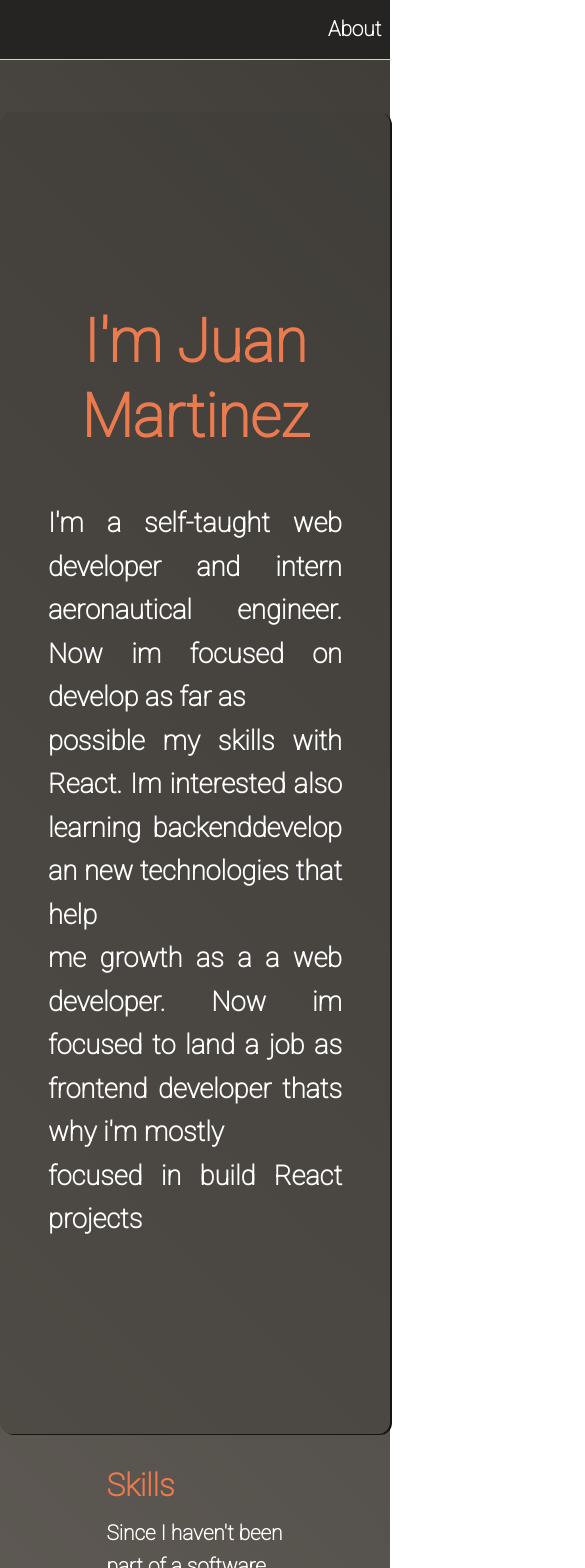
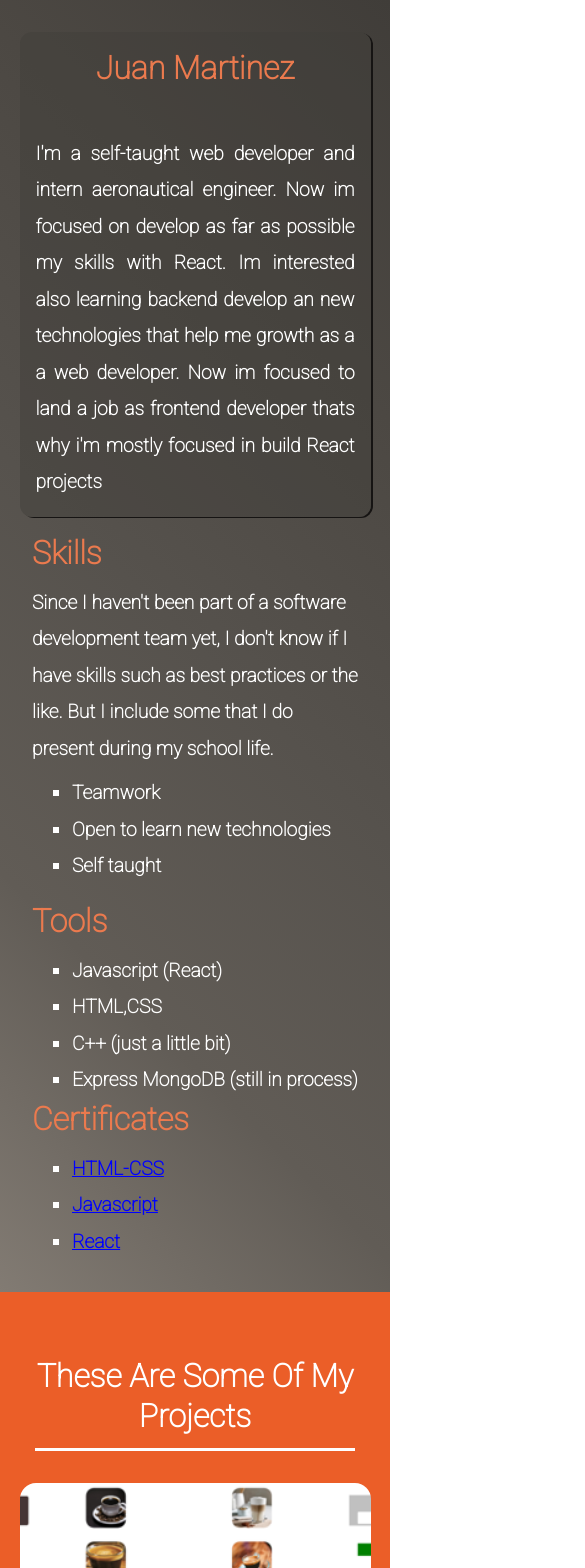
Before and after one commit to JuanMartiezSalinas/PersonalWebSite, a React (Create React App) app: page / in a window 390 px wide. Shown: the top 1568 px of the page, 585 px wide, since content can reach past the window. Built offline with nearby package versions, Linux system fonts and the light colour scheme.

Commit message:
Add files via upload

```diff
--- a/src/Pages/About.js
+++ b/src/Pages/About.js
@@ -7,17 +7,14 @@ const About = () => {
   return (
     <section className="about" id="about">
       <div className="presentation-box">
-        <h1>I'm Juan Martinez</h1>
+        <h1>Juan Martinez</h1>
         <p>
           I'm a self-taught web developer and intern aeronautical engineer. Now
-          im focused on develop as far as
-          <br />
-          possible my skills with React. Im interested also learning backend
-          {/* `<br /> */}
-          develop an new technologies that help <br />
+          im focused on develop as far as possible my skills with React. Im
+          interested also learning backend develop an new technologies that help
           me growth as a a web developer. Now im focused to land a job as
-          frontend developer thats why i'm mostly <br />
-          focused in build React projects
+          frontend developer thats why i'm mostly focused in build React
+          projects
         </p>
       </div>
       <div className="skills">
@@ -36,7 +33,7 @@ const About = () => {
       <div className="tools">
         <h2>Tools</h2>
         <ul>
-          <li>Javascript (React)</li>
+          <li> Javascript (React)</li>
           <li>HTML,CSS</li>
           <li>C++ (just a little bit)</li>
           <li>Express MongoDB (still in process)</li>
--- a/src/index.css
+++ b/src/index.css
@@ -75,6 +75,7 @@ li {
   padding: 7rem 0rem;
 }
 .presentation-box {
+  width: 70vw;
   background-color: #403d3975;
   border-radius: 12px;
   padding: 12rem 3rem;
@@ -285,3 +286,80 @@ li {
   padding: 1rem;
   align-self: flex-end;
 }
+@media screen and (max-width: 800px) {
+  h1,
+  h2,
+  h3,
+  h4,
+  h5 {
+    font-size: 2rem;
+  }
+  .navbar {
+    display: none;
+  }
+  .about {
+    padding: 2rem 0;
+  }
+  .presentation-box {
+    width: 90vw;
+    font-size: 1rem;
+    padding: 1rem;
+  }
+  .presentation-box p {
+    font-size: 1.2rem;
+    line-height: 1.9;
+  }
+  .skills {
+    padding: 0rem 2rem;
+    width: 100%;
+    font-size: 1rem;
+  }
+  .skills p {
+    font-size: 1.2rem;
+    line-height: 1.9;
+  }
+  .skills li {
+    margin-left: 2.5rem;
+  }
+  .tools {
+    padding: 0rem 2rem;
+    width: 100%;
+    font-size: 1rem;
+  }
+  .tools li {
+    margin-left: 2.5rem;
+  }
+  .certificates {
+    padding: 0rem 2rem;
+    width: 100%;
+    font-size: 1rem;
+  }
+  .certificates li {
+    margin-left: 2.5rem;
+  }
+  .projects-table {
+    width: 90%;
+    display: flex;
+    flex-direction: column;
+  }
+  .crop {
+    width: 90vw;
+  }
+  .socials {
+    display: flex;
+    flex-direction: column;
+    width: 100vw;
+    align-items: center;
+    margin-top: 2rem;
+  }
+  .socials li a {
+    font-size: 1.4rem;
+    padding: 0;
+  }
+  .h1grande {
+    font-size: 2rem;
+  }
+  .copyR h5 {
+    font-size: 0.8rem;
+  }
+} ;
```
